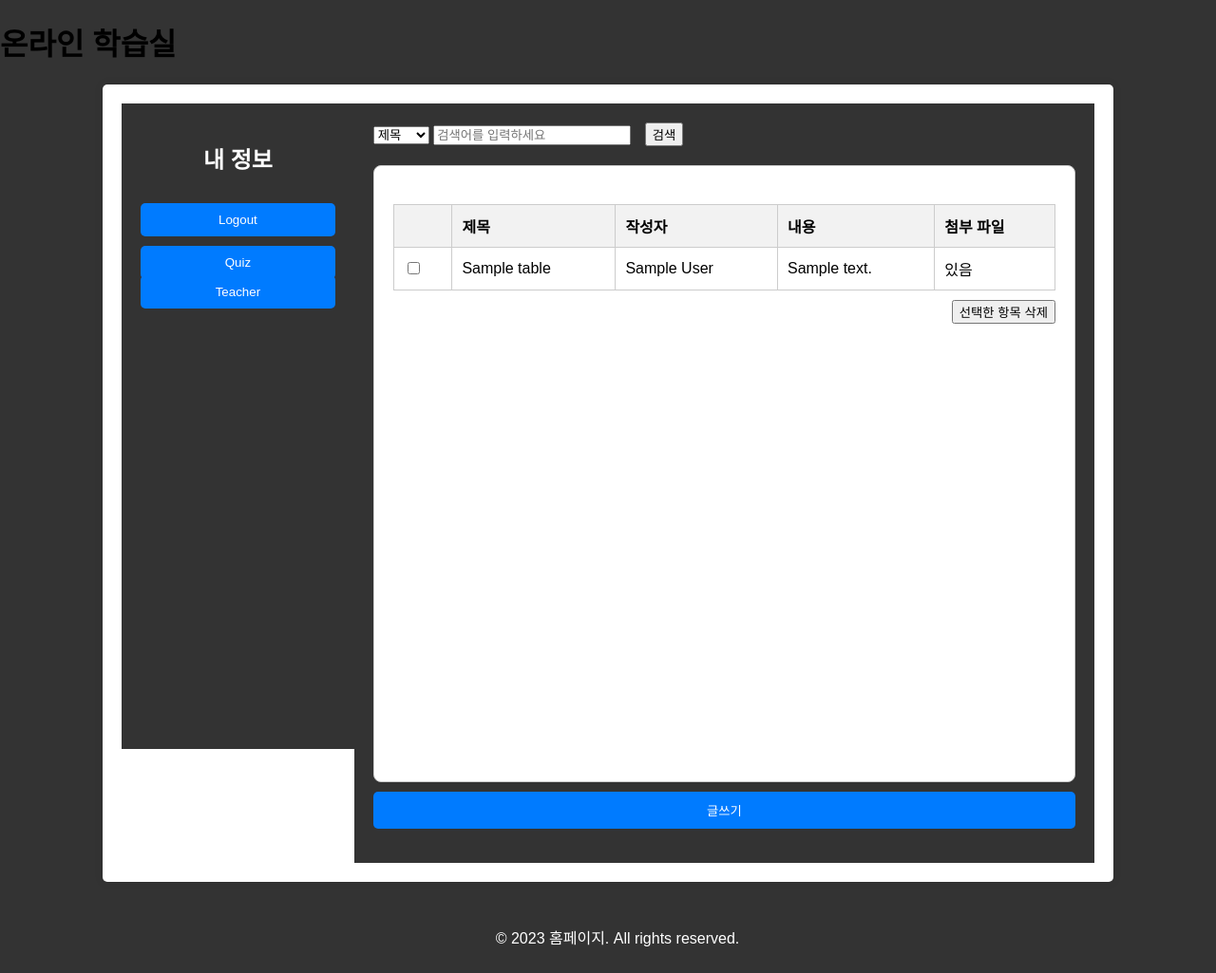
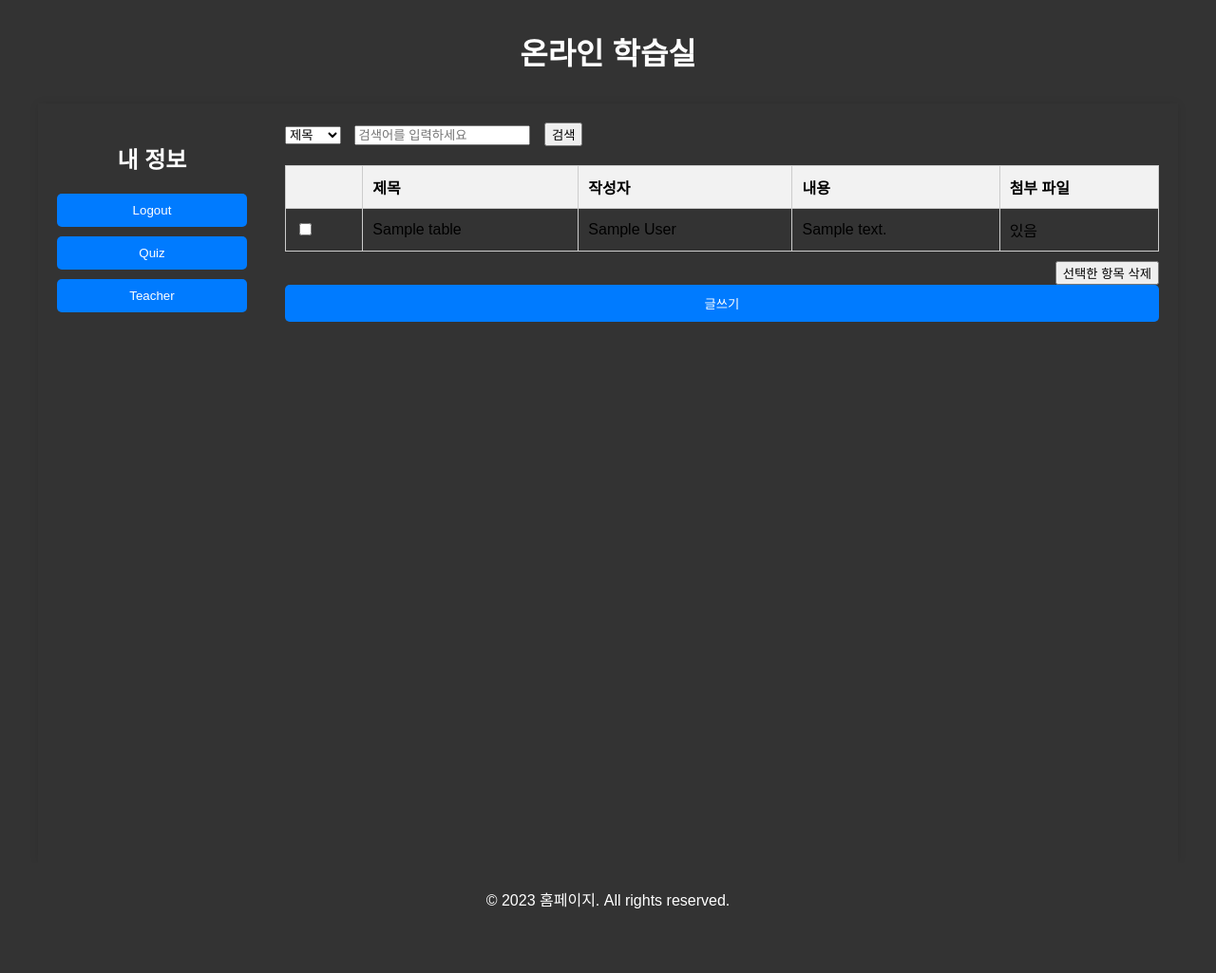
Before and after one commit to jaewon-ju/InternetProgramming_Team_J, a PHP site: page /main.php in a window 1280 px wide. Shown: the whole page at 95% size. After the commit the page ends 957 px from the top, so only its background shows below. Run offline with PHP 8.4, Linux system fonts and the light colour scheme; tables that the repository leaves empty or names only in its code hold one stand-in row (values such as "Sample post").

Commit message:
CSS update 예정

```diff
--- a/main.php
+++ b/main.php
@@ -6,90 +6,82 @@
     <link rel="stylesheet" href="styles.css">
     <title>홈페이지</title>
     <style>
-        html {
+        html, body {
             height: 100%;
+            margin: 0;
+            padding: 0;
         }
 
         body {
             font-family: 'Arial', sans-serif;
+            background-color: #333;
+            color: #fff;
+            display: flex;
+            flex-direction: column;
+            align-items: center;
+        }
 
+        .header {
+            text-align: center;
             background-color: #333;
-            margin: 0;
-            padding: 0;
-            height: 100%;
+            padding: 10px;
+            width: 100%;
         }
 
         .container {
             display: flex;
-            height: 100vh; /* 뷰포트 높이를 전체 컨테이너에 적용 */
+            flex: 1;
+            width: 100%;
+            max-width: 1200px;
+            margin: 0px 0px;
+            padding: 0px 0px;
         }
 
         .left-panel {
             width: 20%;
-            height: 80%;
             background-color: #333;
             color: #fff;
             display: flex;
             flex-direction: column;
-            justify-content: space-between;
+            align-items: center;
             padding: 20px;
+            height: 100vh;
+            box-sizing: border-box;
         }
 
         .login-form {
             text-align: center;
+            width: 100%;
         }
 
         .user-info h2 {
             margin-bottom: 20px;
         }
 
-        .board-container {
-            background-color: #fff;
-            padding: 20px;
-            border: 1px solid #ccc;
-            border-radius: 8px;
-            height: 80%;
+        .quiz_button,
+        .teacher_button {
+            width: 100%;
+            margin-top: 10px;
         }
 
         .right-panel {
-            background-color: #333;
-            color: #fff;
             flex: 1;
             padding: 20px;
+            background-color: #333;
         }
 
-        .btn {
-            background-color: #007bff;
-            color: #fff;
-            border: none;
-            cursor: pointer;
-            width: 100%;
-            padding: 10px;
-            border-radius: 5px;
-            margin-top: 10px;
+        .search-container {
+            margin-bottom: 20px;
+            display: flex;
+            align-items: center;
         }
 
-        .btn:hover {
-            background-color: #0056b3;
+        .search-dropdown,
+        .search-input,
+        .search-button {
+            margin-right: 10px;
         }
 
-        .teacher_button, .quiz_button {
-            height: 15%;
-            background-color: transparent;
-            color: #fff;
-            border: none;
-            cursor: pointer;
-            width: 100%;
-        }
-
-        .footer {
-            text-align: center;
-            padding: 10px;
-            background-color: #333;
-            color: #fff;
-            bottom: 0;
-            width: 100%;
-        }
         table {
             width: 100%;
             border-collapse: collapse;
@@ -122,22 +114,41 @@
             background-color: #ccc;
         }
 
-        .search-container {
-            margin-bottom: 20px;
-        }
-
-        .search-input {
-            width: 200px;
-        }
-
-        .search-button {
-            margin-left: 10px;
-        }
         #deleteButton {
             float: right;
             margin-top: 10px;
         }
-        </style>
+
+        .footer {
+            text-align: center;
+            padding: 10px;
+            background-color: #333;
+            color: #fff;
+            width: 100%;
+        }
+
+        .custom-btn {
+            width: 100%;
+        }
+
+        .btn-1, .btn-4 {
+            margin-top: 10px;
+        }
+
+        .btn {
+            background-color: #007bff;
+            color: #fff;
+            border: none;
+            cursor: pointer;
+            width: 100%;
+            padding: 10px;
+            border-radius: 5px;
+        }
+
+        .btn:hover {
+            background-color: #0056b3;
+        }
+    </style>
 </head>
 <body>
     <div class="header">
```
